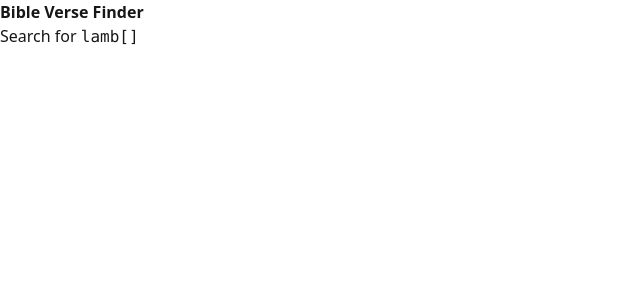
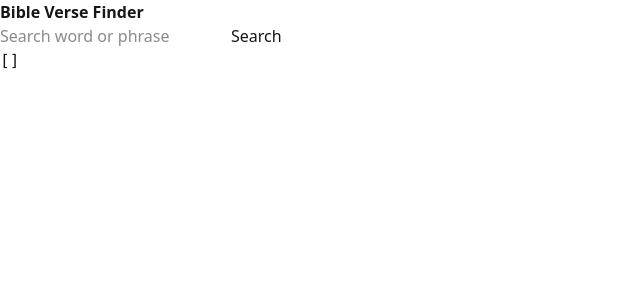
Before and after one commit to emanuelefavero/bible-verse-finder, a Next.js app: page / in a window 1280 px wide. Shown: the top 300 px of the page, without its empty margins (0-640 px from the left). Built offline with nearby package versions, Linux system fonts and the light colour scheme.

Commit message:
feat: add SearchForm component

```diff
--- a/src/app/page.tsx
+++ b/src/app/page.tsx
@@ -1,5 +1,5 @@
+import SearchForm from '@/components/SearchForm'
 import { getVerses } from '@/lib/bible'
-import Link from 'next/link'
 
 type Props = {
   searchParams: Promise<{
@@ -14,14 +14,11 @@ export default async function Home({ searchParams }: Props) {
   return (
     <>
       <h1 className='font-bold'>Bible Verse Finder</h1>
-      <p>{search}</p>
 
-      {/* TEST */}
-      <Link href='/?search=lamb'>
-        Search for <code>lamb</code>
-      </Link>
+      <SearchForm />
 
       {/* Render verses */}
+      <p>{search}</p>
       <code>{JSON.stringify(verses, null, 2)}</code>
     </>
   )
--- /dev/null
+++ b/src/components/SearchForm.tsx
@@ -0,0 +1,10 @@
+import { redirectWithSearch } from '@/app/actions'
+
+export default function SearchForm() {
+  return (
+    <form action={redirectWithSearch}>
+      <input type='text' name='search' placeholder='Search word or phrase' />
+      <button type='submit'>Search</button>
+    </form>
+  )
+}
```
